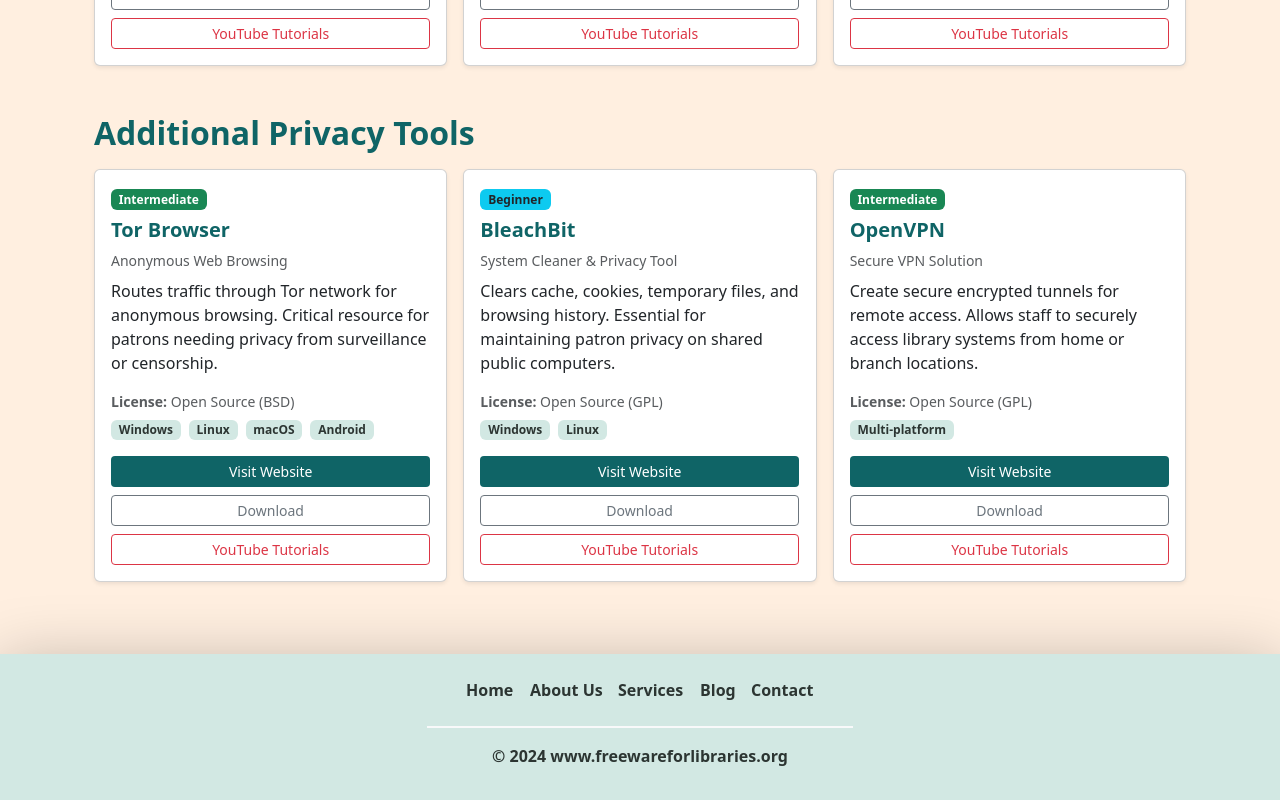
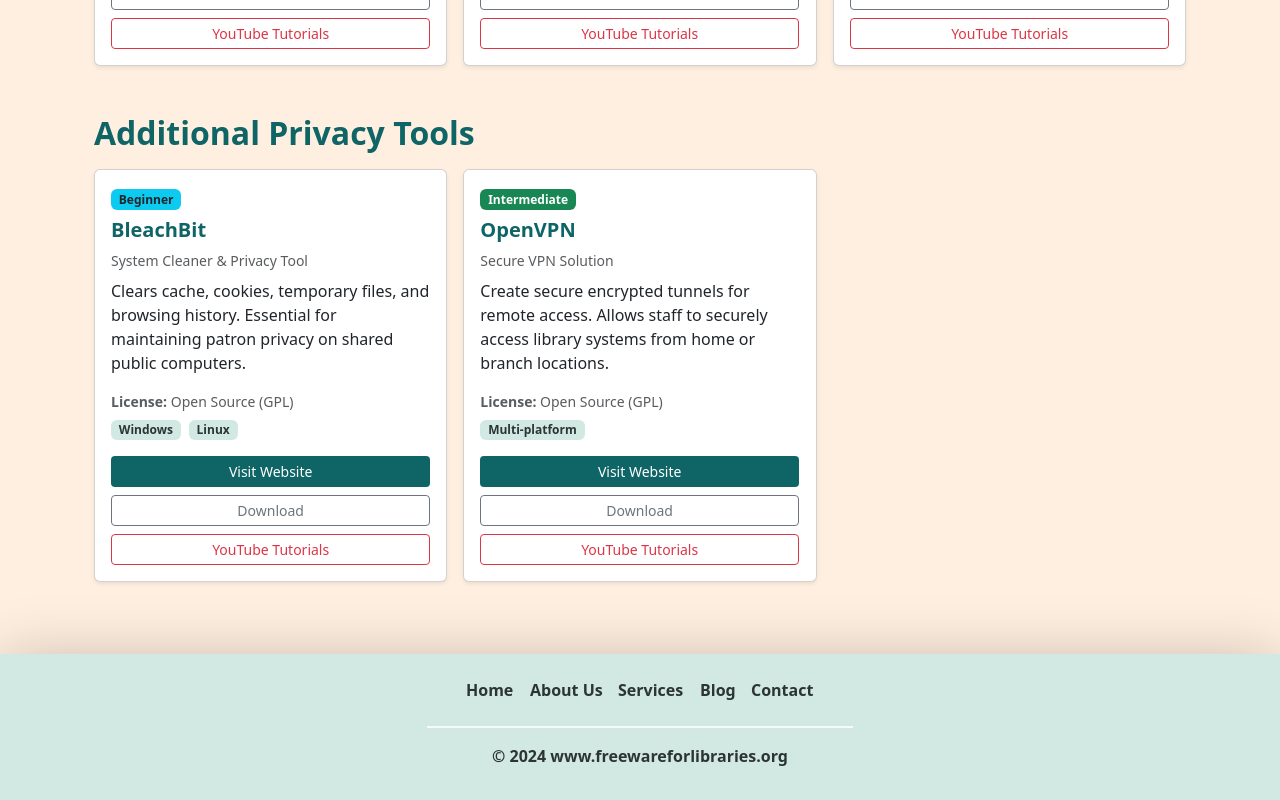
Before and after one commit to Freewareforlibraries-org/freewareforlibraries, a Next.js app: page /community-resources/security-privacy in a window 1280 px wide. Shown: the part 3713-4513 px from the top of the page. Built offline with nearby package versions, Linux system fonts and the light colour scheme.

Commit message:
removed tor

```diff
--- a/app/community-resources/security-privacy/page.tsx
+++ b/app/community-resources/security-privacy/page.tsx
@@ -604,34 +604,6 @@
               <div className="card h-100 shadow-sm d-flex flex-column">
                 <div className="card-body d-flex flex-column">
                   <div className="mb-2">
-                    <span className="badge bg-success">Intermediate</span>
-                  </div>
-                  <h5 className="card-title text-teal-mid fw-bold">Tor Browser</h5>
-                  <p className="text-muted small mb-2">Anonymous Web Browsing</p>
-                  <p className="card-text">Routes traffic through Tor network for anonymous browsing. Critical resource for patrons needing privacy from surveillance or censorship.</p>
-                  <p className="text-muted small mb-2"><strong>License:</strong> Open Source (BSD)</p>
-                  <div className="d-flex gap-2 flex-wrap mb-3">
-                    <span className="badge bg-teal-light text-teal-dark">Windows</span>
-                    <span className="badge bg-teal-light text-teal-dark">Linux</span>
-                    <span className="badge bg-teal-light text-teal-dark">macOS</span>
-                    <span className="badge bg-teal-light text-teal-dark">Android</span>
-                  </div>
-                  <div className="mt-auto d-flex flex-column gap-2">
-                    <a href="https://www.torproject.org/" target="_blank" rel="noopener noreferrer"
-                       className="btn btn-sm bg-teal-mid text-white hvr-grow">Visit Website</a>
-                    <a href="https://www.torproject.org/download/" target="_blank" rel="noopener noreferrer"
-                       className="btn btn-sm btn-outline-secondary hvr-grow">Download</a>
-                    <a href="https://www.youtube.com/results?search_query=tor+browser+tutorial" target="_blank" rel="noopener noreferrer"
-                       className="btn btn-sm btn-outline-danger hvr-grow">YouTube Tutorials</a>
-                  </div>
-                </div>
-              </div>
-            </div>
-
-            <div className="col-md-6 col-lg-4">
-              <div className="card h-100 shadow-sm d-flex flex-column">
-                <div className="card-body d-flex flex-column">
-                  <div className="mb-2">
                     <span className="badge bg-info text-dark">Beginner</span>
                   </div>
                   <h5 className="card-title text-teal-mid fw-bold">BleachBit</h5>
```
